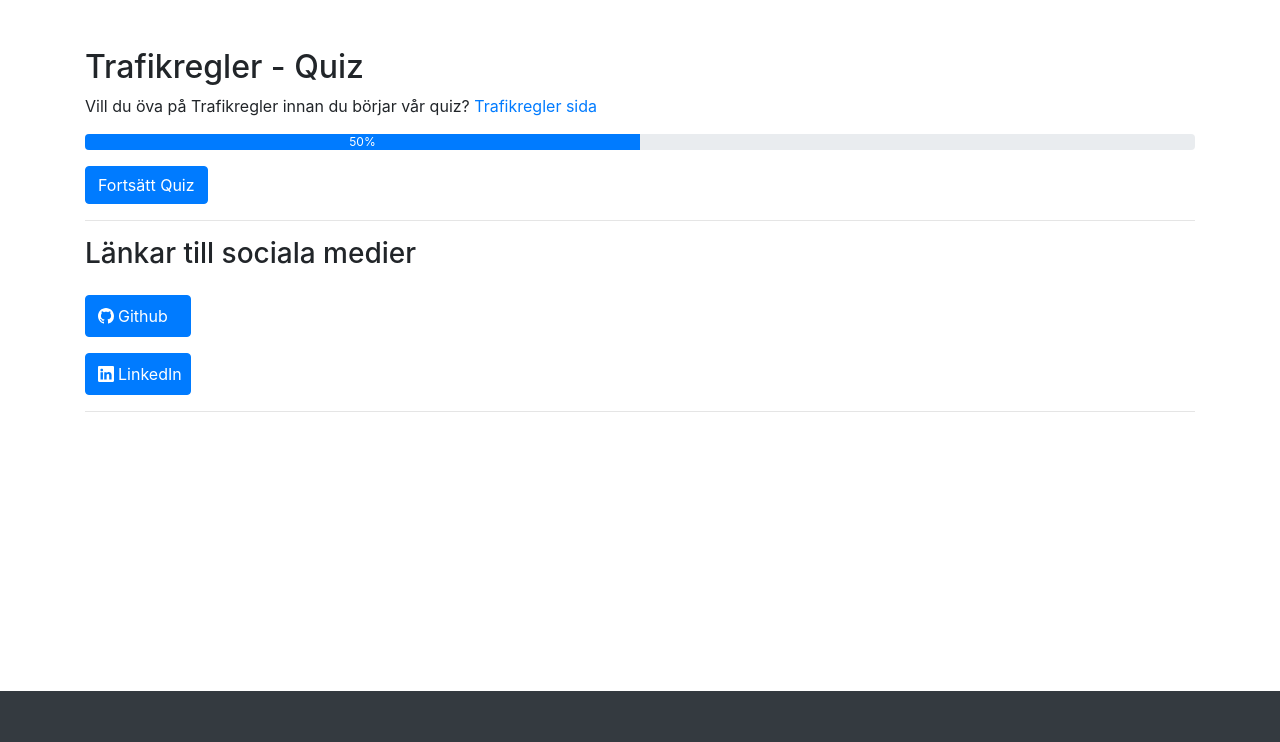
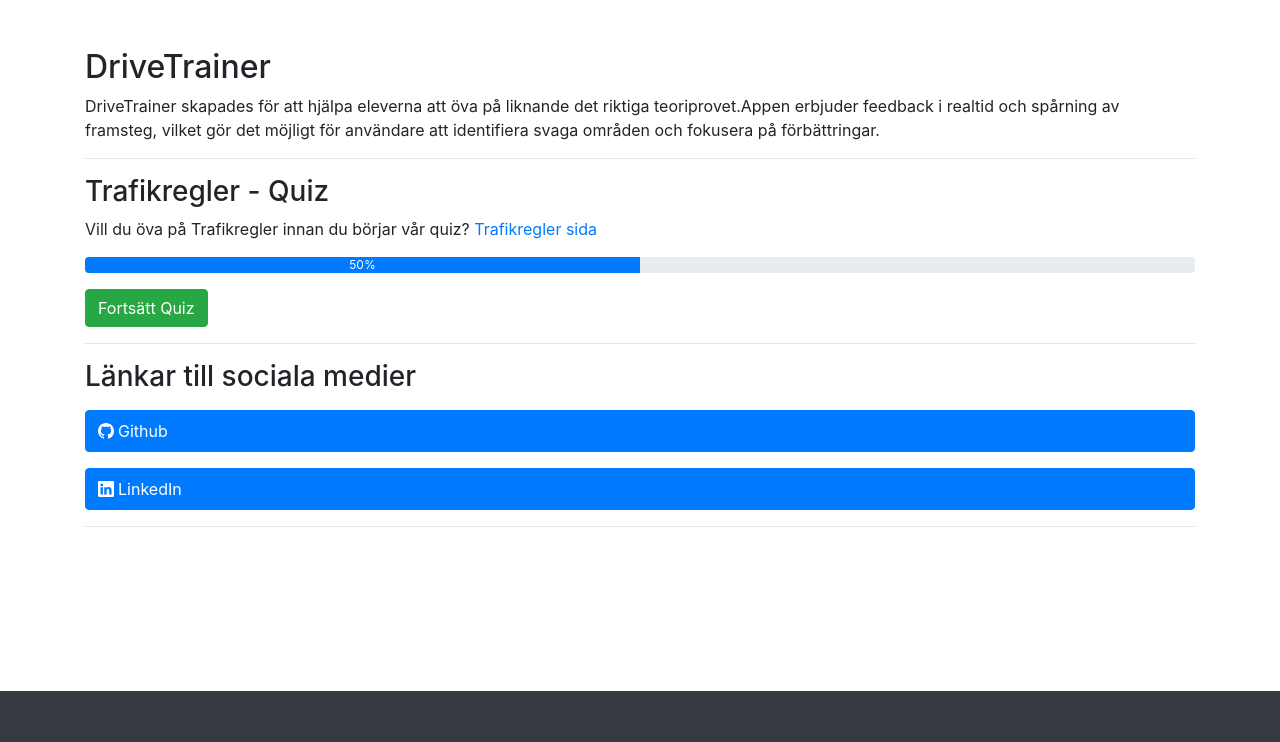
Before and after one commit to Khaled-AlAsadi/DriveTrainer, a Django app: page / in a window 1280 px wide. Shown: the part 58-800 px from the top of the page. Run offline with Django 4.2, Linux system fonts and the light colour scheme; a user stored in the database is signed in; data comes from the database, SQL or seed files in the repository.

Commit message:
Reformat and update homepage styles

```diff
--- a/templates/base.html
+++ b/templates/base.html
@@ -6,7 +6,7 @@
     <meta name="viewport" content="width=device-width, initial-scale=1, shrink-to-fit=no" />
     <meta name="description" content="Hemsida för att öva på körkort teori frågor"/>
     <meta name="keywords"
-        content="Körkort,Körkortsfrågor , Ta körkort." />
+          content="Körkort,Körkortsfrågor , Ta körkort." />
     <meta name="author" content="Khaled Al Asadi" />
     <link rel="stylesheet" href="https://cdn.jsdelivr.net/npm/bootstrap@4.6.2/dist/css/bootstrap.min.css" integrity="sha384-xOolHFLEh07PJGoPkLv1IbcEPTNtaed2xpHsD9ESMhqIYd0nLMwNLD69Npy4HI+N" crossorigin="anonymous" />
     <title>
--- a/templates/home.html
+++ b/templates/home.html
@@ -6,8 +6,17 @@
     {% if user.is_authenticated %}
         <section class="d-flex flex-column">
             <h2>
+                DriveTrainer
+            </h2>
+            <span>
+                DriveTrainer skapades för att hjälpa eleverna att öva på liknande det riktiga teoriprovet.Appen erbjuder feedback i realtid och spårning av framsteg, vilket gör det möjligt för användare att identifiera svaga områden och fokusera på förbättringar.
+            </span>
+        </section>
+        <hr>
+        <section class="d-flex flex-column">
+            <h3>
                 Trafikregler - Quiz
-            </h2>
+            </h3>
             <p>
                 Vill du öva på Trafikregler innan du börjar vår quiz?
                 <a href="{% url 'trafic_rules' %}" aria-label="Trafikregler sida">Trafikregler sida</a>
@@ -20,11 +29,11 @@
             </div>
             <div>
                 {% if progress_percentage == 0 %}
-                    <button class="btn btn-primary mt-3" onclick="window.location.href='{% url 'start_quiz' %}'">
+                    <button class="btn btn-success mt-3" onclick="window.location.href='{% url 'start_quiz' %}'">
                         Starta Quiz
                     </button>
                 {% elif progress_percentage != 100 and progress_percentage > 0 %}
-                    <button class="btn btn-primary mt-3" onclick="window.location.href='{% url 'continue_quiz' %}'">
+                    <button class="btn btn-success mt-3" onclick="window.location.href='{% url 'continue_quiz' %}'">
                         Fortsätt Quiz
                     </button>
                 {% endif %}
@@ -33,7 +42,7 @@
         <hr>
         <section>
             <h3>Länkar till sociala medier</h3>
-            <div class="d-inline-flex flex-column">
+            <div class=".mx-auto">
                 <a class="btn btn-primary mt-3 p-2 d-flex align-items-center" href="https://github.com/Khaled-AlAsadi" aria-label="github länk" target="_blank">
                     <svg aria-hidden="true" xmlns="http://www.w3.org/2000/svg" width="16" height="16" fill="currentColor" class="bi bi-github mx-1 icon" viewBox="0 0 16 16">
                         <path d="M8 0C3.58 0 0 3.58 0 8c0 3.54 2.29 6.53 5.47 7.59.4.07.55-.17.55-.38 0-.19-.01-.82-.01-1.49-2.01.37-2.53-.49-2.69-.94-.09-.23-.48-.94-.82-1.13-.28-.15-.68-.52-.01-.53.63-.01 1.08.58 1.23.82.72 1.21 1.87.87 2.33.66.07-.52.28-.87.51-1.07-1.78-.2-3.64-.89-3.64-3.95 0-.87.31-1.59.82-2.15-.08-.2-.36-1.02.08-2.12 0 0 .67-.21 2.2.82.64-.18 1.32-.27 2-.27s1.36.09 2 .27c1.53-1.04 2.2-.82 2.2-.82.44 1.1.16 1.92.08 2.12.51.56.82 1.27.82 2.15 0 3.07-1.87 3.75-3.65 3.95.29.25.54.73.54 1.48 0 1.07-.01 1.93-.01 2.2 0 .21.15.46.55.38A8.01 8.01 0 0 0 16 8c0-4.42-3.58-8-8-8"/>
```
Also changed, not shown: FEATURES.md (added), README.md, templates/delete_roadsign_view.html (indentation only), templates/delete_traficrule_view.html (indentation only).
